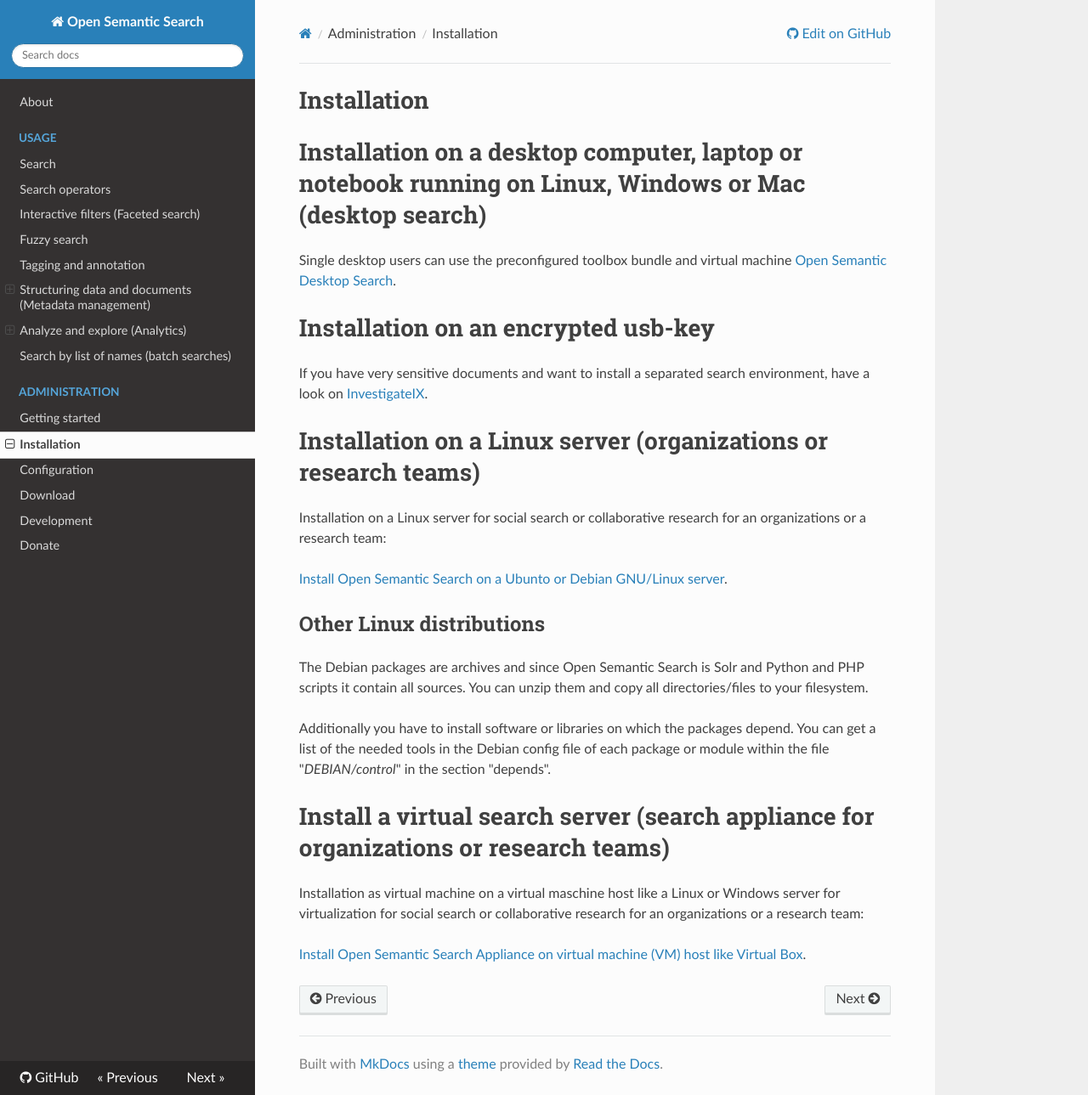
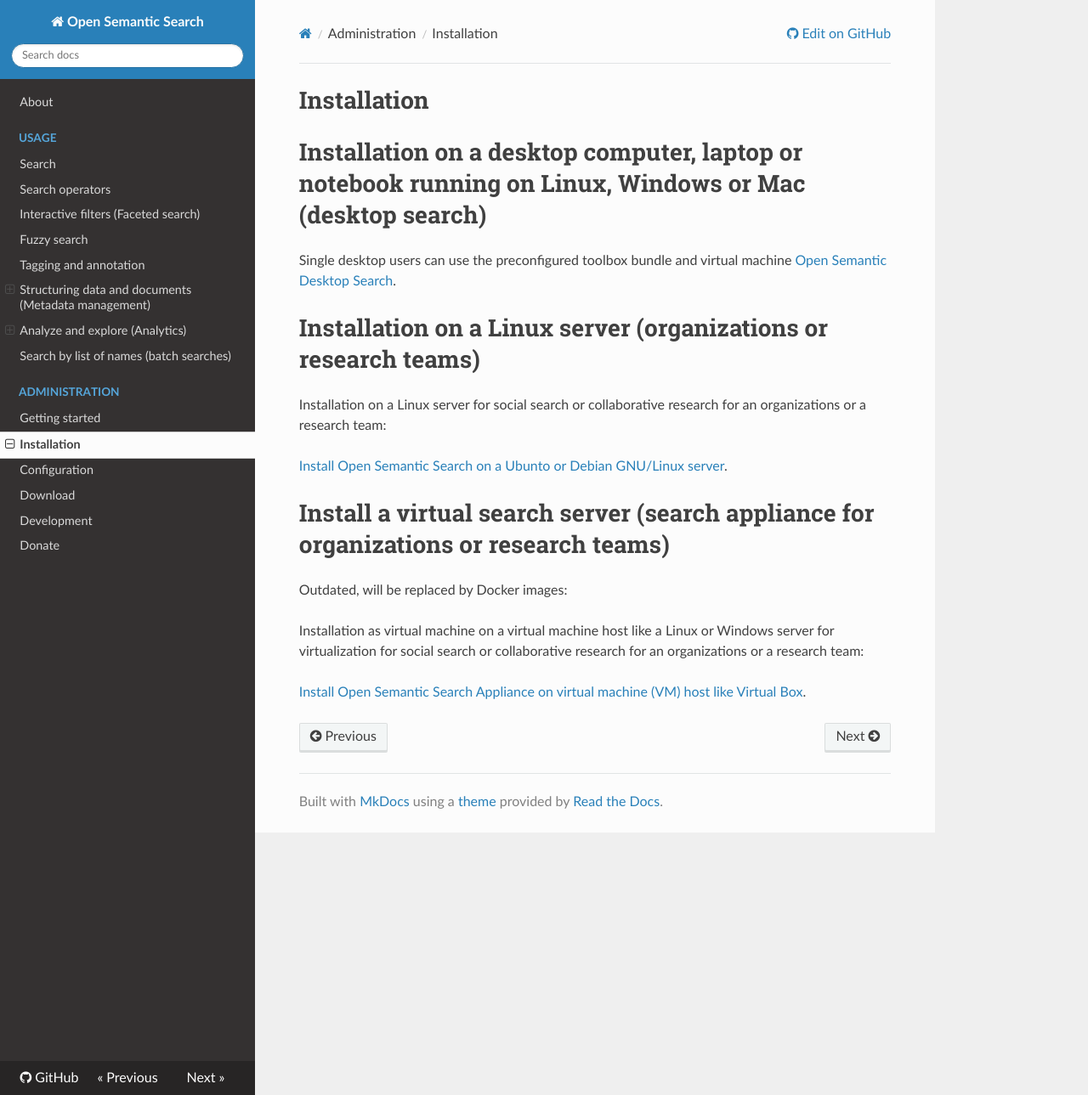
Before and after one commit to opensemanticsearch/open-semantic-search, an MkDocs documentation site: the page built from docs/doc/admin/install/README.md, in a window 1280 px wide and 1289 px high. Shown: the whole window at 85% size. Built offline with MkDocs 1.6.1, drawn with Linux system fonts in a browser that asks for light colours; nearby versions of some CDN libraries.

Commit message:
Documentation: Remove outdated installation options

```diff
--- a/docs/doc/admin/install/README.md
+++ b/docs/doc/admin/install/README.md
@@ -6,38 +6,22 @@
 
 # Installation
 
-
 # Installation on a desktop computer, laptop or notebook running on Linux, Windows or Mac (desktop search)
-
 
 Single desktop users can use the preconfigured toolbox bundle and virtual machine [Open Semantic Desktop Search](../../desktop_search).
 
-# Installation on an encrypted usb-key
-
-
-If you have very sensitive documents and want to install a separated search environment, have a look on [InvestigateIX](http://www.mandalka.name/investigateix/).
-
-
 
 # Installation on a Linux server (organizations or research teams)
-
 
 Installation on a Linux server for social search or collaborative research for an organizations or a research team:
 
 [Install Open Semantic Search on a Ubunto or Debian GNU/Linux server](search_server).
 
-## Other Linux distributions
-
-
-
-The Debian packages are archives and since Open Semantic Search is Solr and Python and PHP scripts it contain all sources. You can unzip them and copy all directories/files to your filesystem.
-
-Additionally you have to install software or libraries on which the packages depend. You can get a list of the needed tools in the Debian config file of each package or module within the file "*DEBIAN/control*" in the section "depends".
-
 
 # Install a virtual search server (search appliance for organizations or research teams)
 
+Outdated, will be replaced by Docker images:
 
-Installation as virtual machine on a virtual maschine host like a Linux or Windows server for virtualization for social search or collaborative research for an organizations or a research team:
+Installation as virtual machine on a virtual machine host like a Linux or Windows server for virtualization for social search or collaborative research for an organizations or a research team:
 
 [Install Open Semantic Search Appliance on virtual machine (VM) host like Virtual Box](search_appliance).
```
